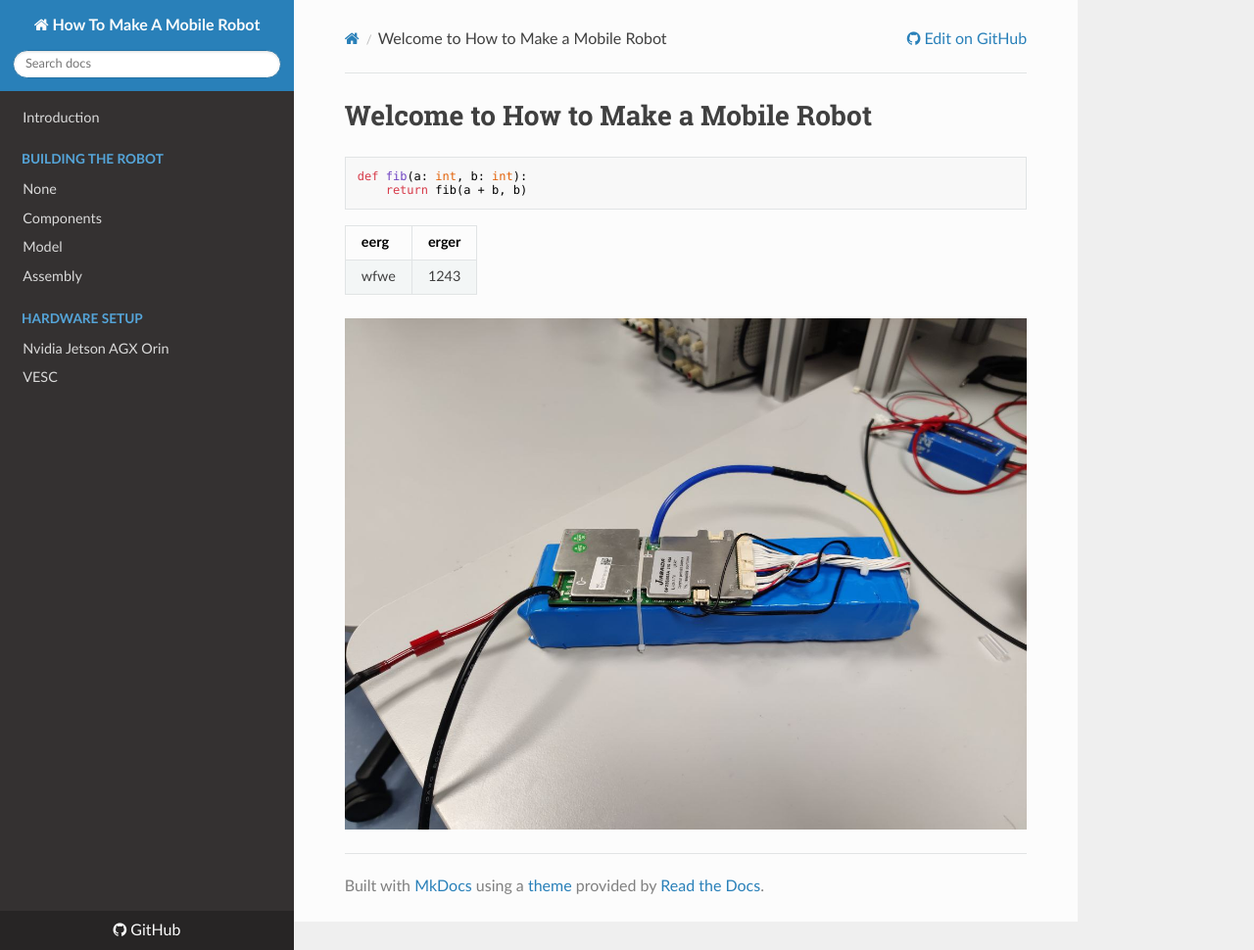
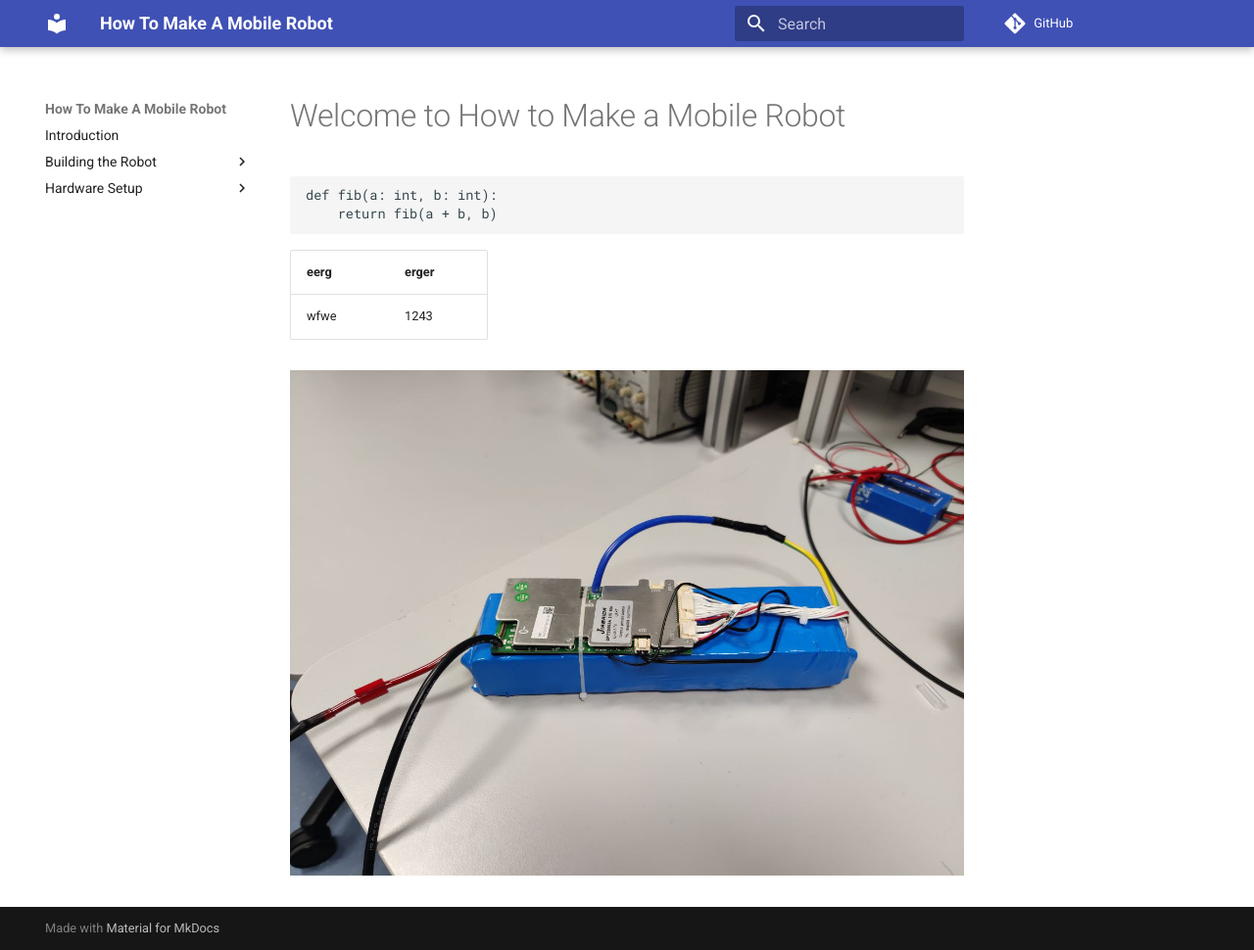
Before and after one commit to beumer-robot/How-to-make-a-mobile-robot, an MkDocs documentation site: the page built from docs/index.md, in a window 1280 px wide and 970 px high. Shown: the whole window at 98% size. Built offline with MkDocs 1.6.1 and Material for MkDocs 9.7.7, drawn with Linux system fonts in a browser that asks for light colours; nearby versions of some CDN libraries; comment, search, counter and statistics services are not loaded.

Commit message:
feat: changed to material theme

```diff
--- a/mkdocs.yml
+++ b/mkdocs.yml
@@ -1,7 +1,8 @@
 site_name: How To Make A Mobile Robot
 site_description: TODO
 site_author: "TODO"
-theme: readthedocs
+theme: material
+# theme: readthedocs
 #theme: litera
 # theme:
 #   name: "rtd-dropdown"
```
